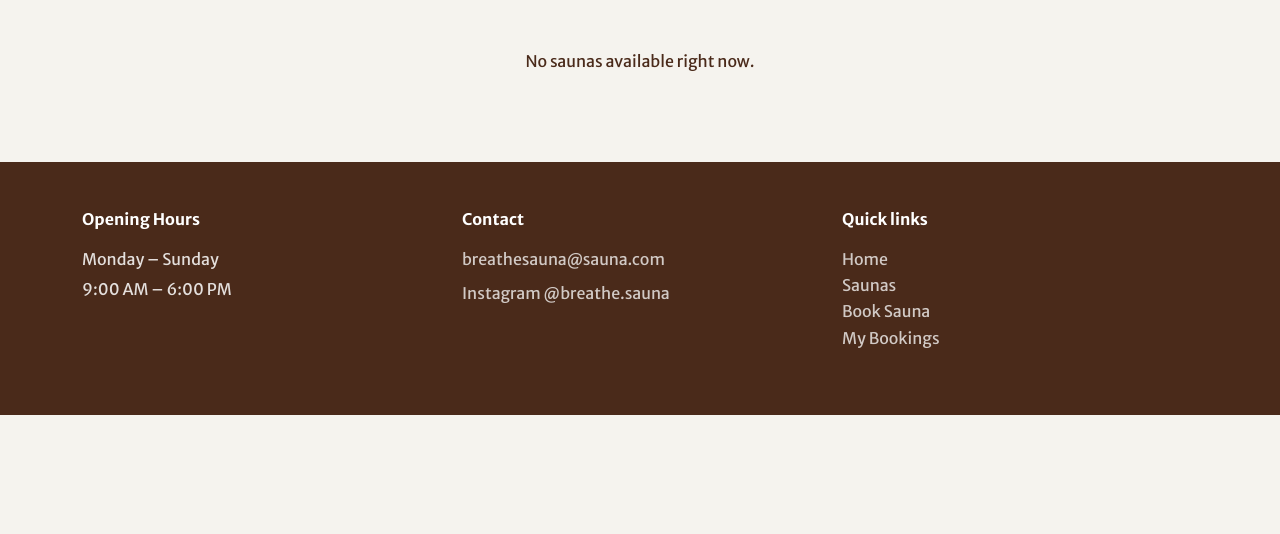
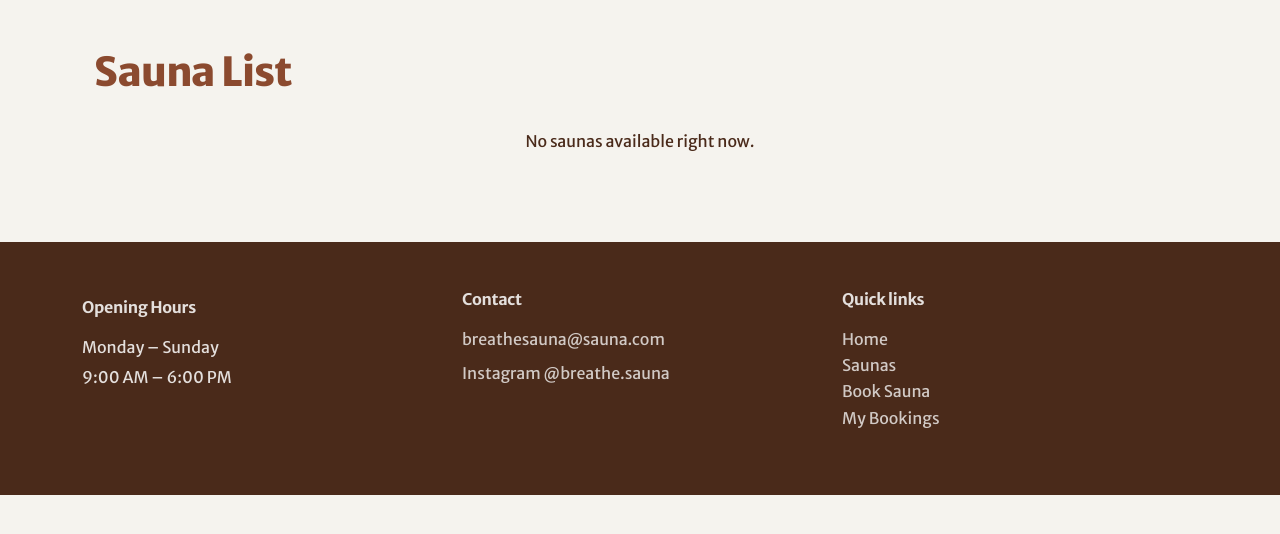
Before and after one commit to Court-Pencil/breathe-sauna-backend, a Django app: page /sauna/ in a window 1280 px wide. Shown: the part 60-594 px from the top of the page. Run offline with Django 4.2, Linux system fonts and the light colour scheme; data that the repository does not hold is empty.

Commit message:
change html structure to comply with WCAG 2.2 Compliance after running wave accessibilty

```diff
--- a/bookings/templates/bookings/base.html
+++ b/bookings/templates/bookings/base.html
@@ -73,7 +73,7 @@
                     <li class="nav-item">
                         <form method="post" action="{% url 'logout' %}">
                             {% csrf_token %}
-                            <button type="submit" class="btn btn-link nav-link">
+                            <button type="submit" class="btn btn-link nav-link" >
                                 Logout
                             </button>
                         </form>
@@ -115,22 +115,15 @@
     <footer class="footer mt-5 p-5">
     <div class='container'>
         <div class='row g-4'>
-            <!-- <div class='col-md-4'>
-                <h5 class="fw-bold mb-3">Breathe Sauna</h5>
-                <p> A calm space for heat therapy, recovery, and relaxation.
-                    Experience modern sauna wellness.
-                </p>
-
-            </div> -->
-
             <div class="col-md-4">
-                <h6 class="fw-bold mb-3">Opening Hours</h6>
+                <h1></h1>
+                <h2 class="fw-bold mb-3 h6">Opening Hours</h2>
                 <p class="mb-1">Monday – Sunday</p>
                 <p class="mb-0">9:00 AM – 6:00 PM</p>
             </div>
 
             <div class="col-md-4">
-                <h6 class="fw-bold mb-3">Contact</h6>
+                <h2 class="fw-bold mb-3 h6">Contact</h2>
 
                 <p class="mb-2">
                     <a href="mailto:breathesauna@sauna.com" class="footer-link">
@@ -146,7 +139,7 @@
             </div>
 
             <div class="col-md-4">
-                <h6 class="fw-bold mb-3">Quick links</h6>
+                <h2 class="fw-bold mb-3 h6">Quick links</h2>
                 <ul class="list-unstyled">
                     <li><a href="{% url 'home' %}" class="footer-link">Home</a></li>
                     <li><a href="{% url 'sauna' %}" class="footer-link">Saunas</a></li>
--- a/bookings/templates/bookings/booking_form.html
+++ b/bookings/templates/bookings/booking_form.html
@@ -21,11 +21,11 @@
 
       <div class="mt-3">
         {% if object %}
-          <button type="submit" class="btn btn-primary">Update Booking</button>
+          <button type="submit" class="btn btn-primary" >Update Booking</button>
         {% else %}
           <button type="submit" class="btn btn-primary">Confirm Booking</button>
         {% endif %}
-        <a href="{% url 'home' %}" class="btn btn-outline-secondary">Cancel</a>
+        <a href="{% url 'home' %}" class="btn btn-outline-secondary rounded-4" style="padding: 0.7rem 1.4rem;">Cancel</a>
       </div>
 
     </form>
--- a/bookings/templates/bookings/sauna_list.html
+++ b/bookings/templates/bookings/sauna_list.html
@@ -4,10 +4,12 @@
 
 <div class="container py-4">
   <div class="row g-4">
+     <h1>Sauna List</h1>
     {% for sauna in saunas %}
       <div class="col-12 ">
         <div class="card mb-5">
           <div class="card-body">
+
 
             <h2 class="mb-3 text-center">{{ sauna.name }}</h2>
             <p class="lead text-center">{{ sauna.description }}</p>
@@ -15,11 +17,11 @@
 
             <div class="row text-center mb-4">
               <div class="col-6">
-                <h6 class="mb-1">Capacity</h6>
+                <h3 class="mb-1 h6">Capacity</h3>
                 <p class="mb-0">{{ sauna.capacity }} people</p>
               </div>
               <div class="col-6">
-                <h6 class="mb-1">Price</h6>
+                <h3 class="mb-1 h6">Price</h3>
                 <p class="mb-0">£{{ sauna.price_per_hour }} per hour</p>
               </div>
             </div>
--- a/users/templates/registration/login.html
+++ b/users/templates/registration/login.html
@@ -9,7 +9,7 @@
     <div class="card">
       <div class="card-body">
 
-        <h2 class="mb-4 text-center">Log In</h2>
+        <h1 class="mb-4 text-center h2">Log In</h1>
 
         <form method="POST">
           {% csrf_token %}
@@ -17,7 +17,7 @@
           {{ form|crispy }}
 
           <div class="d-grid mt-3">
-            <button class="btn btn-primary" type="submit">
+            <button class="btn btn-primary" type="submit" >
               Log In
             </button>
           </div>
```
Also changed, not shown: bookings/templates/bookings/my_bookings.html (+6 -2 lines).
